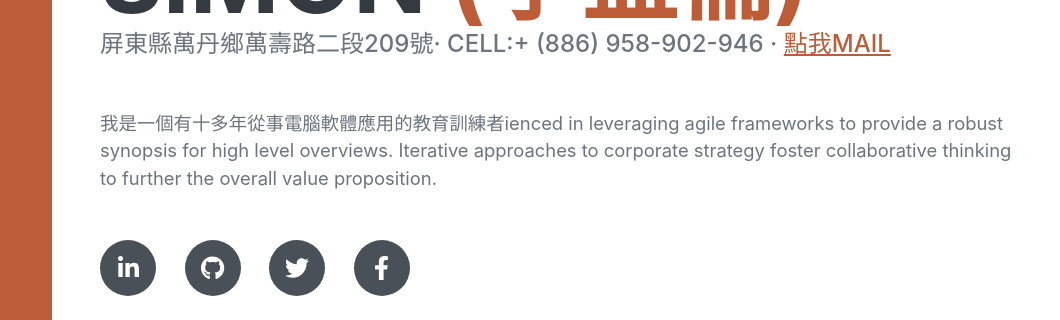
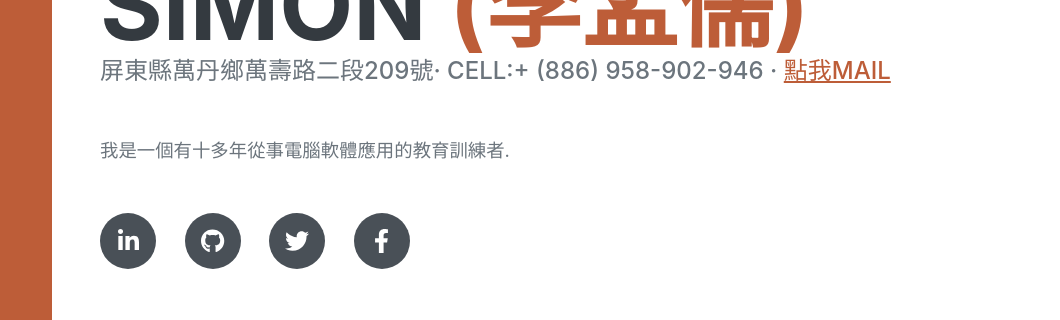
Before and after one commit to mengrulee6/mengrulee6.github.io, a plain HTML site: page index.html in a window 1280 px wide. Shown: the part 287-607 px from the top of the page, 220-1280 px from the left. Drawn offline with nearby package versions, Linux system fonts and the light colour scheme; a web font is replaced by a local one.

Commit message:
Update index.html

```diff
--- a/index.html
+++ b/index.html
@@ -48,7 +48,7 @@
                         屏東縣萬丹鄉萬壽路二段209號· CELL:+ (886) 958-902-946 ·
                         <a href="mailto:mrul66@gmail.com">點我MAIL</a>
                     </div>
-                    <p class="lead mb-5">我是一個有十多年從事電腦軟體應用的教育訓練者ienced in leveraging agile frameworks to provide a robust synopsis for high level overviews. Iterative approaches to corporate strategy foster collaborative thinking to further the overall value proposition.</p>
+                    <p class="lead mb-5">我是一個有十多年從事電腦軟體應用的教育訓練者.</p>
                     <div class="social-icons">
                         <a class="social-icon" href="#!"><i class="fab fa-linkedin-in"></i></a>
                         <a class="social-icon" href="#!"><i class="fab fa-github"></i></a>
```
